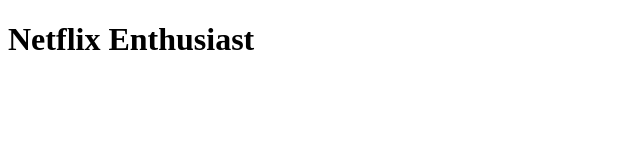
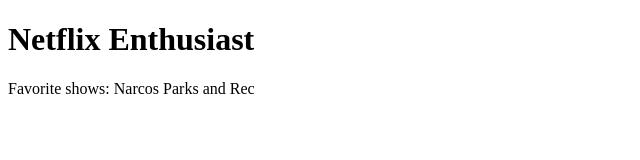
Before and after one commit to LantzWeaver/netflix_enthusiast, a plain HTML site: page index.html in a window 1280 px wide. Shown: the whole page, without its empty margins (0-640 px from the left). Drawn offline with Linux system fonts and the light colour scheme.

Commit message:
local change 2

```diff
--- a/index.html
+++ b/index.html
@@ -6,5 +6,11 @@
 <body>
 	<h1>Netflix Enthusiast</h1>
 
+<p> Favorite shows:
+
+Narcos
+Parks and Rec</p>
+
+
 </body>
 </html>
```
